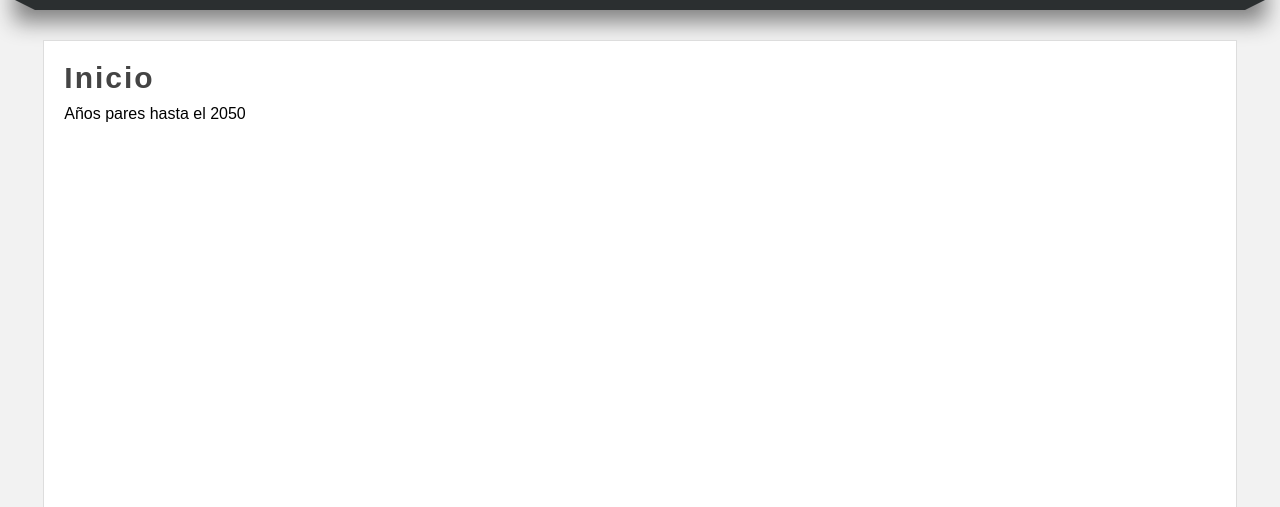
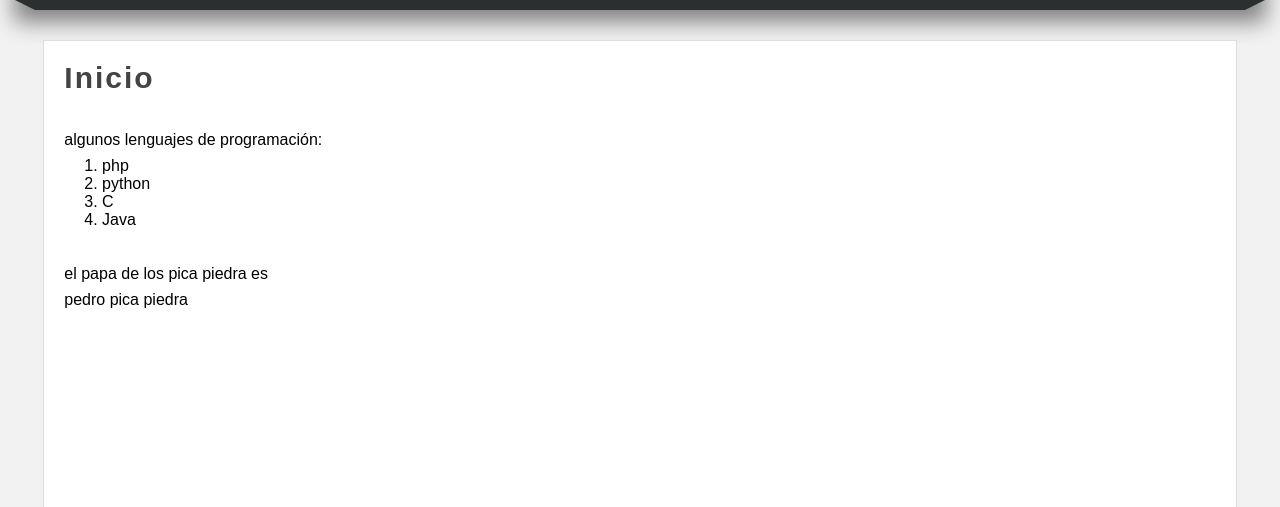
Before and after one commit to Yeimss/aprendiendoDjango, a Django app: page / in a window 1280 px wide. Shown: the part 182-689 px from the top of the page. Run offline with Django 4.2, Linux system fonts and the light colour scheme.

Commit message:
se aprende a pasar variables desde el fichero views.py hasta los layouts/archivos .html

```diff
--- a/miapp/static/css/styles.css
+++ b/miapp/static/css/styles.css
@@ -1,10 +1,21 @@
+/* estilos generales */
 *{
     margin: 0px;
     padding: 0px;
     font-family: sans-serif;
     text-decoration: none;
 }
+.box p,.box h2,.box h3,.box ul{
+    margin: 8px 0px;
+}
 
+.box ul,.box ol{
+    margin-left: 20px;
+    margin-bottom: 10px;
+}
+.box ul li{
+    list-style: none;
+}
 body{
     background-color: #f2f2f2;
 }
--- a/miapp/templates/hola_mundo.html
+++ b/miapp/templates/hola_mundo.html
@@ -9,6 +9,10 @@
 {%block content%}
 <h1 class="title">Hola mundo con Django!!</h1>
 <h3>Soy James Herrera</h3>
+{% comment %}
+el block.super sirve para usar las etiquetas que están por defecto
+en en dicho blocke en el layout (lo hereda)
+{% endcomment %}
 {{block.super}}
 
 {%endblock%}
--- a/miapp/templates/index.html
+++ b/miapp/templates/index.html
@@ -4,7 +4,45 @@
     {%endblock%}
 
     {%block content%}
+    {% comment %} este es un comentario html {% endcomment %}
     <h1 class="title">Inicio</h1>
+    <br/>
+    <p>algunos lenguajes de programación: </p>
+    <ul>
+        {% for lenguaje in lenguajes %}
+            <li>{{forloop.counter}}. {{lenguaje}}</li>
+            {%empty%}
+            <p> no hay lenguajes para mostrar</p>
+        {% endfor %}
+    </ul>
+    <br>
+    {% if nombre %}
+        <p>el papa de los pica piedra es</p>
+        <p>{{nombre}}</p>
+    {% endif %}
 
-    <p>Años pares hasta el 2050</p>
     {%endblock%}
+    {% comment %}
+
+                elementos para los for en Django
+
+    {% empty %} -> sirve para saber si dicho elemento está vacío
+    {{forloop.first}} -> retorna true si el elemento es el primero de la lista
+    {{forloop.last}} -> retorna true si el elemento es el ultimo de la lista
+    {{forloop.counter}} -> retorna el numero del elemento en la lista desde 1
+    {{forloop.counter0}} -> retorna el numero del elemento en la lista desde 0
+    {{forloop.revcounter}} -> contador inverso
+
+
+
+
+
+
+
+
+
+
+
+
+
+    {% endcomment %}
--- a/miapp/templates/layout.html
+++ b/miapp/templates/layout.html
@@ -43,7 +43,6 @@
     <main id="content">
         <div class="box">
             {%block content%}
-                <!-- codigo que viene de templates -->
                 <h3>contenido del bloque original</h3>
             {%endblock%}
         </div>
--- a/miapp/views.py
+++ b/miapp/views.py
@@ -7,7 +7,18 @@ from django.shortcuts import render,HttpResponse, redirect
 #        ||     ||      ||
 #mvt = Modelo Template Vista
 def index(request):
-    return render(request,'index.html')
+    años=""
+    year=2021
+    for i in range (year, 2051):
+        if year % 2 == 0:
+            años+=f"<li>{str(year)}</li>"
+
+    nombre='pedro pica piedra'
+    lenguajes=['php', 'python', 'C', 'Java']
+    return render(request,'index.html',{
+        'nombre':nombre,
+        'lenguajes':lenguajes
+    })
 
 
 def hola_mundo(request, redirigir=0):
```
